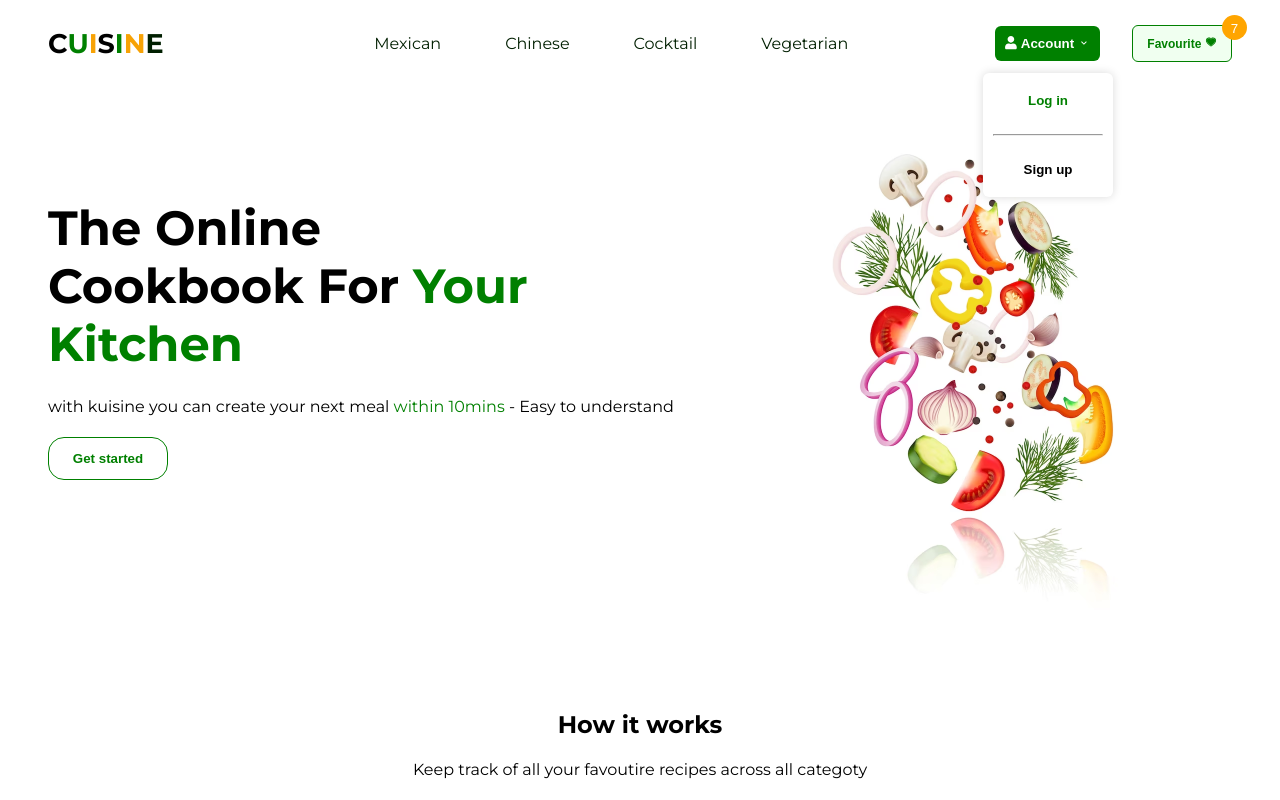
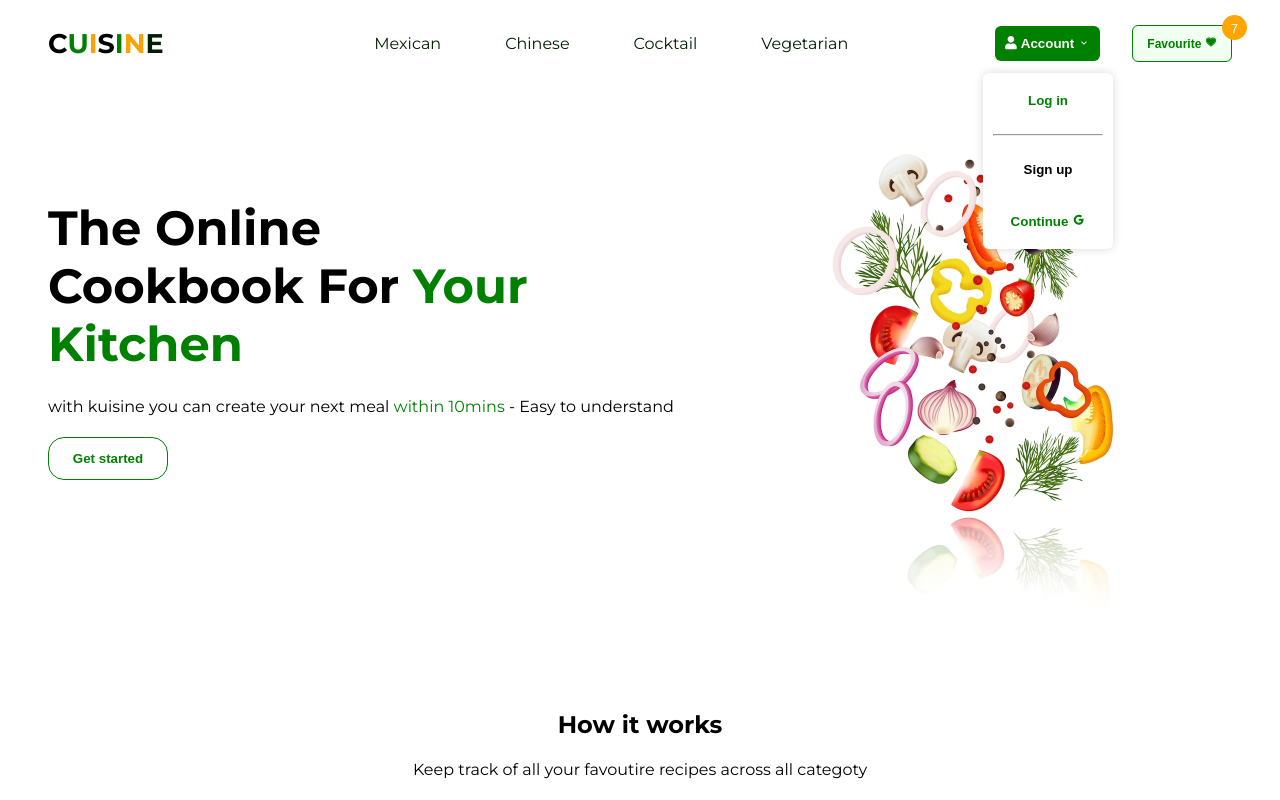
Before and after one commit to Victor-udenna/Food_cuisines, a React (Vite) app: page / in a window 1280 px wide. Both pictures are taken after a click on the button "Account". Shown: the top 800 px of the page. Built offline with nearby package versions, Linux system fonts and the light colour scheme; data requests are answered from the project's data file; a web font is replaced by a local one.

Commit message:
Google auth button

```diff
--- a/src/Components/Molecule/Desktopnav.tsx
+++ b/src/Components/Molecule/Desktopnav.tsx
@@ -4,7 +4,8 @@ import Logo from "../Atom/Logo";
 import { Link } from "react-router-dom";
 import { Primarybutton } from "../Atom/Primarybutton";
 import { FaUser } from "react-icons/fa";
-import {BiChevronDown} from "react-icons/bi"
+import {BiChevronDown} from "react-icons/bi";
+import {AiOutlineGoogle} from "react-icons/ai";
 
  const Desktopnav = () => {
 
@@ -36,6 +37,7 @@ const [isauthdropdown, setAuthdropdown] = useState(false);
   <button className="login_btn">Log in</button>
   <hr></hr>
   <button className="signup_btn">Sign up</button>
+  <button className="login_btn"> Continue <AiOutlineGoogle/></button>
   </div>
 )}
 </div>
--- a/src/styles/Authmodalstyle.scss
+++ /dev/null
@@ -1,3 +0,0 @@
-*{
-    background-color: red;
-}
```
Also changed, not shown: src/Components/Organism/AuthModal.tsx (deleted, +0 -10 lines).
